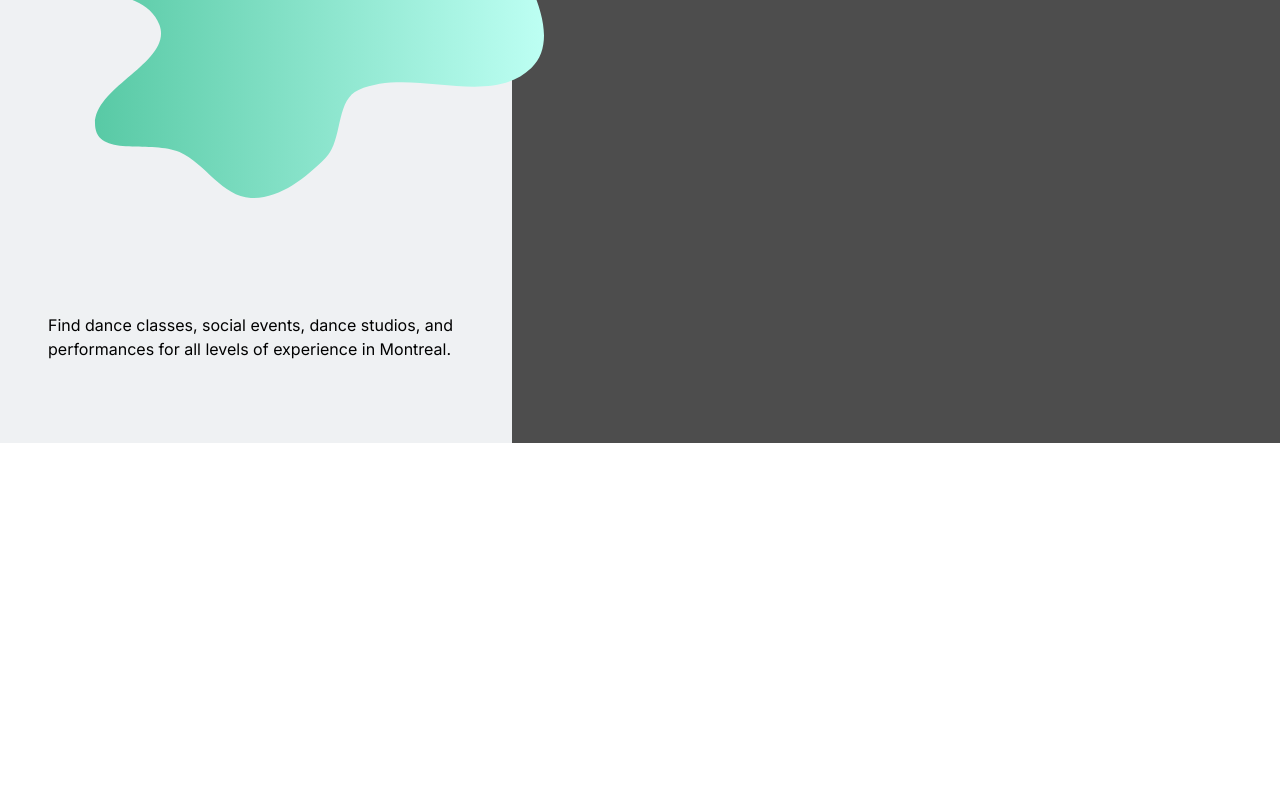
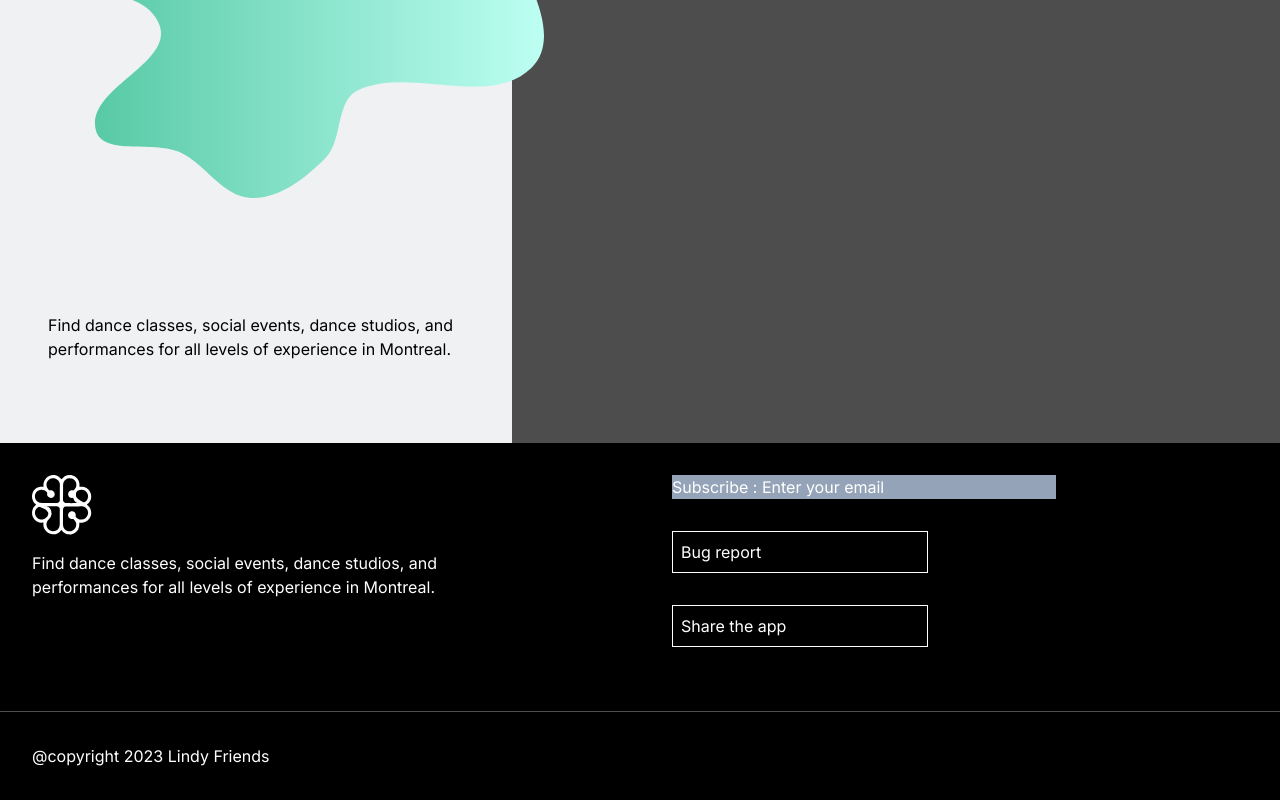
Before and after one commit to justinkwanchan/swing-schedule-front-end, a Next.js app: page / in a window 1280 px wide. Shown: the part 357-1157 px from the top of the page. Before the commit the page ends 800 px from the top, so only its background shows below. Built offline with nearby package versions, Linux system fonts and the light colour scheme.

Commit message:
Add footer

```diff
--- /dev/null
+++ b/src/app/components/footer/index.tsx
@@ -0,0 +1,30 @@
+import MontrealIcon from '../svg/MontrealIcon';
+
+export default function Footer() {
+  return (
+    <section className="flex flex-col bg-black text-white">
+      <div className="p-8 md:mb-8 flex">
+        <div className="flex flex-col flex-1">
+          <MontrealIcon color={'white'} size={60} />
+          <p className="mt-4 w-3/4">
+            Find dance classes, social events, dance studios, and performances
+            for all levels of experience in Montreal.
+          </p>
+        </div>
+        <div className="hidden md:flex flex-col flex-1">
+          <div className="ml-8 w-96 bg-slate-400">
+            Subscribe : Enter your email
+          </div>
+          <div className="m-8 mb-0 p-2 w-64 border border-white">
+            Bug report
+          </div>
+          <div className="m-8 mb-0 p-2 w-64 border border-white">
+            Share the app
+          </div>
+        </div>
+      </div>
+      <hr className="hidden md:block border-[#4d4d4d]" />
+      <div className="hidden md:block p-8">@copyright 2023 Lindy Friends</div>
+    </section>
+  );
+}
--- a/src/app/layout.tsx
+++ b/src/app/layout.tsx
@@ -2,6 +2,7 @@ import type { Metadata } from 'next';
 import { Inter } from 'next/font/google';
 import './globals.css';
 import Navigation from './components/navigation';
+import Footer from './components/footer';
 
 const inter = Inter({ subsets: ['latin'] });
 
@@ -20,6 +21,7 @@ export default function RootLayout({
       <body className={inter.className}>
         <Navigation />
         {children}
+        <Footer />
       </body>
     </html>
   );
```
